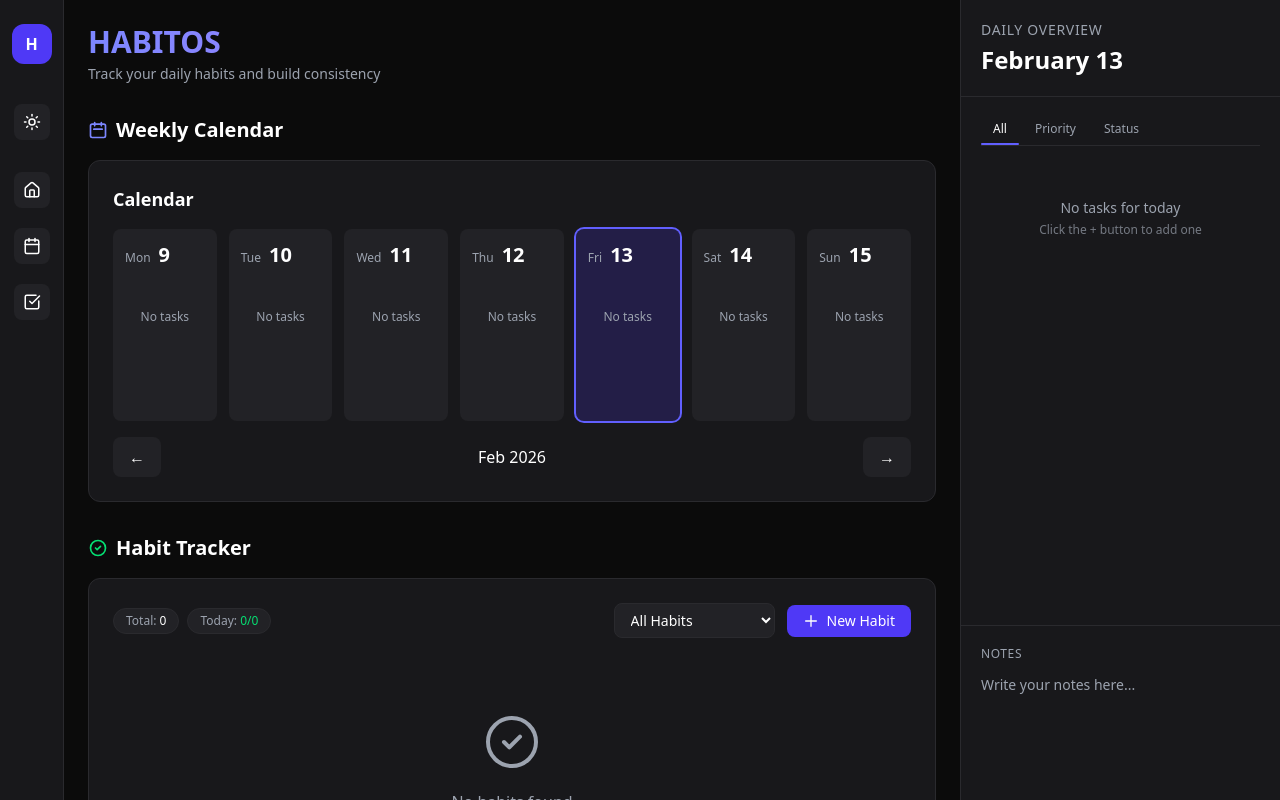
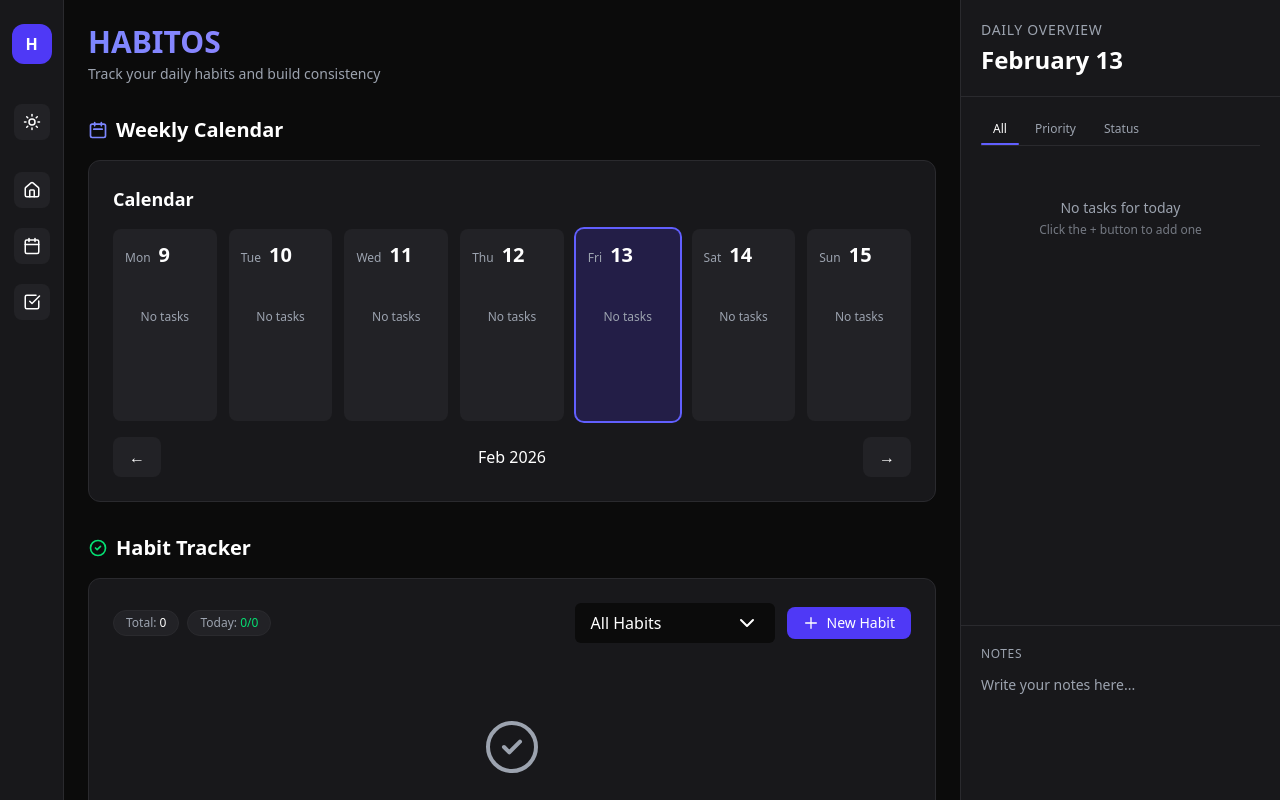
Before and after one commit to prajwallakra/habitos, a React (Vite) app: page / in a window 1280 px wide. Shown: the top 800 px of the page. Built offline with nearby package versions, Linux system fonts and the light colour scheme.

Commit message:
#10 Custom Select Component Added

```diff
--- a/package.json
+++ b/package.json
@@ -11,6 +11,7 @@
   },
   "dependencies": {
     "@tailwindcss/vite": "^4.1.18",
+    "clsx": "^2.1.1",
     "lucide-react": "^0.575.0",
     "react": "^19.2.0",
     "react-dom": "^19.2.0",
--- a/src/buildLayout/Mainlayout/components/Habit/HabitFilters.jsx
+++ b/src/buildLayout/Mainlayout/components/Habit/HabitFilters.jsx
@@ -1,7 +1,23 @@
+import { Select } from "../../../../components/ui/Select"
+
 function HabitFilters({ filter, onFilterChange, onAddHabit }) {
+  const options = [
+    {
+      value:'all',
+      label:"All Habits"
+    },
+    {
+      value:'active',
+      label:"Active Today"
+    },
+    {
+      value:'completed',
+      label:"Completed Today"
+    }
+  ]
   return (
     <div className="flex items-center gap-3">
-      <select
+      {/* <select
         value={filter}
         onChange={(e) => onFilterChange(e.target.value)}
         className="
@@ -15,7 +31,9 @@ function HabitFilters({ filter, onFilterChange, onAddHabit }) {
         <option value="all">All Habits</option>
         <option value="active">Active Today</option>
         <option value="completed">Completed Today</option>
-      </select>
+      </select> */}
+
+      <Select filter={filter} options={options} onFilterChange={onFilterChange}/>
 
       <button
         onClick={onAddHabit}
--- /dev/null
+++ b/src/components/ui/Select.jsx
@@ -0,0 +1,76 @@
+import clsx from "clsx";
+import { useRef, useState, useEffect } from "react";
+
+export const Select = ({ options, filter, onFilterChange }) => {
+    const selectRef = useRef(null)
+    const [selectedOption, setSelectedOption] = useState(filter);
+    const [isOpen, setIsOpen] = useState(false);
+    const [focusIndex, setFocusIndex] = useState(Math.max(options.findIndex((e, i) => e.value === filter), 0));
+
+    const handleClick = (value, index) => {
+        onFilterChange(value);
+        setSelectedOption(value);
+        setFocusIndex(index);
+        setIsOpen(false);
+    };
+    const handleClose = (e) => {
+        if (isOpen && selectRef.current && !selectRef.current.contains(e.target)) setIsOpen(false);
+    };
+
+    const handleKeyDown = (e) => {
+        if (!isOpen) return
+
+        const key = e.key;
+        if (key === "Escape") {
+            e.preventDefault();
+            setIsOpen(false);
+        }
+        else if (key === "ArrowDown" && focusIndex < options.length - 1) {
+            e.preventDefault();
+            setFocusIndex(p => (p + 1));
+        }
+        else if (key === "ArrowUp" && focusIndex > 0) {
+            e.preventDefault();
+            setFocusIndex(p => ((p - 1)));
+        }
+        else if (key === "Enter") {
+            e.preventDefault();
+            handleClick(options[focusIndex].value, focusIndex);
+        }
+
+    }
+
+    useEffect(() => {
+        document.addEventListener('mousedown', handleClose);
+        document.addEventListener('keydown', handleKeyDown);
+
+        return () => {
+            document.removeEventListener('mousedown', handleClose);
+            document.removeEventListener('keydown', handleKeyDown);
+
+        }
+    })
+
+    const SelectedFilter = options.filter(e => e.value === selectedOption);
+    return (
+        <div ref={selectRef} className="relative cursor-pointer">
+            <div
+                className="relative text-(--text-primary) bg-(--bg-main) rounded-md py-2 px-4 flex justify-between items-center w-50"
+                onClick={() => setIsOpen(!isOpen)}>
+                <span>{SelectedFilter[0].label}</span>
+                <svg xmlns="http://www.w3.org/2000/svg" width="24" height="24" viewBox="0 0 24 24" fill="none" stroke="currentColor" strokeWidth="2" strokeLinecap="round" strokeLinejoin="round" className="lucide lucide-chevron-down-icon lucide-chevron-down"><path d="m6 9 6 6 6-6" /></svg>
+            </div>
+            {isOpen &&
+                <div className="flex flex-col gap-1 border border-(--accent) rounded-md absolute top-12 left-0 w-50 p-1 text-sm">
+                    {options.map((option, index) => {
+                        return (
+                            <div key={option.value} className={clsx(" px-4 py-2 rounded-sm hover:bg-text-600/50 ", (focusIndex === index) && "bg-gray-600/50", (selectedOption === option.value) && "bg-[#8564e2]! text-white")} onClick={() => handleClick(option.value, index)}>
+                                {option.label}
+                            </div>
+                        )
+                    })}
+                </div>
+            }
+        </div>
+    )
+};
```
Also changed, not shown: src/components/ui/Textarea.jsx (added), 1 other file (tests, documents, lock files or other folders).
